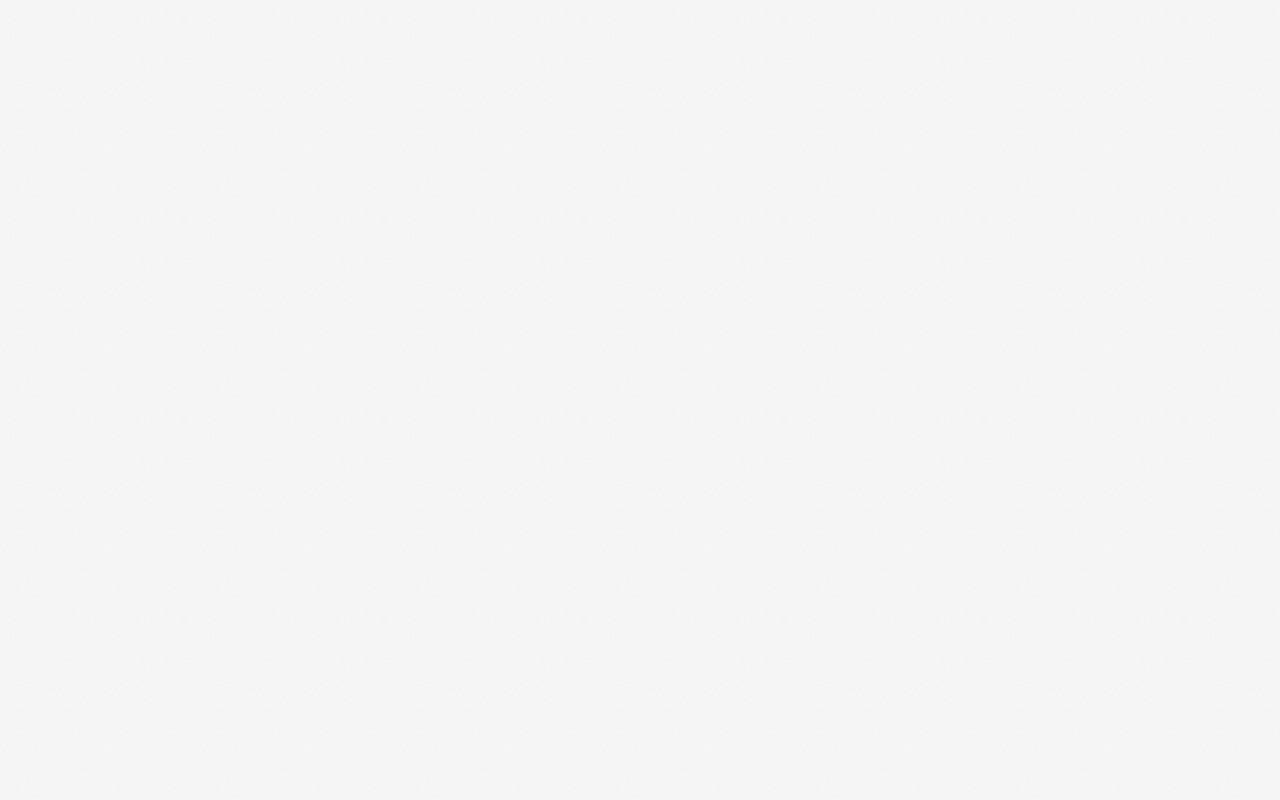
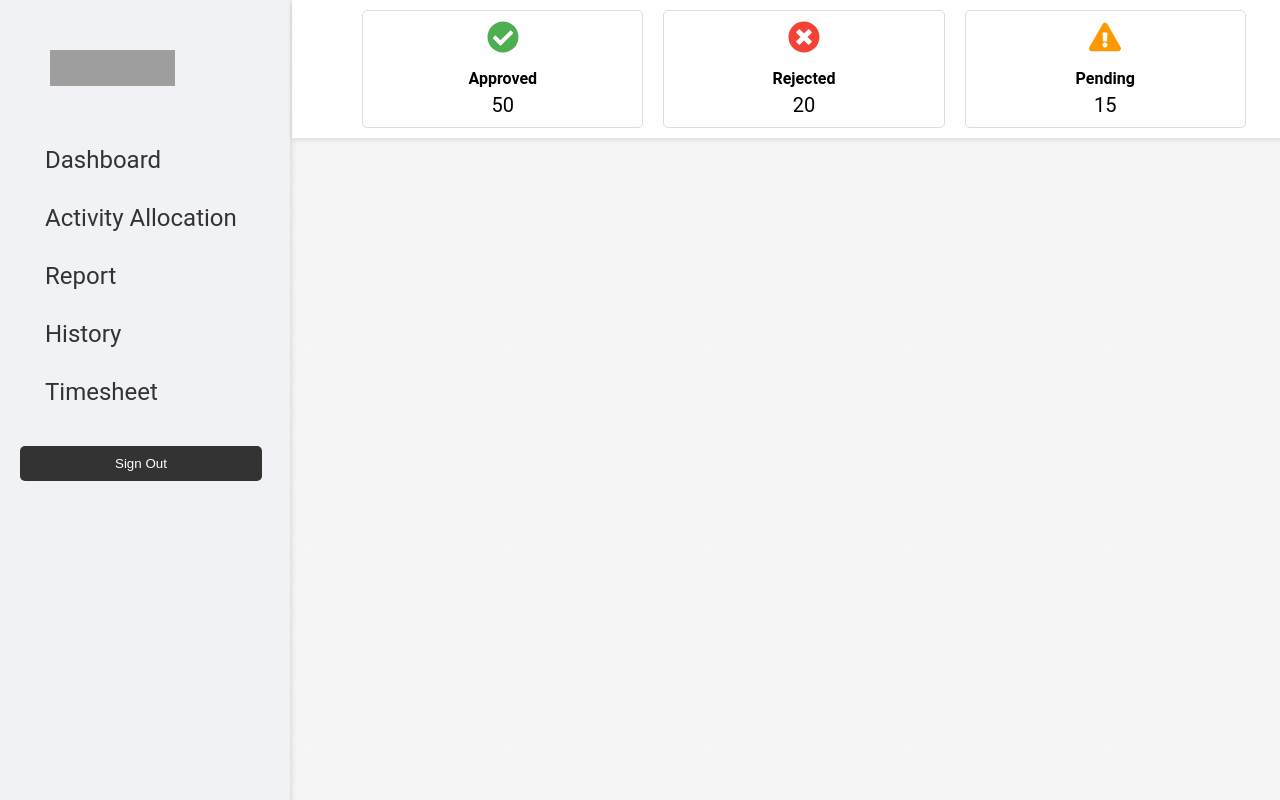
Before and after one commit to Pr776/Manager_System, a React (Create React App) app in the folder Frontend_Manager/tm/: page /dashboard in a window 1280 px wide. Before the commit this address had no page. Built offline with nearby package versions, Linux system fonts and the light colour scheme; grey boxes are pictures that could not be loaded.

Commit message:
Dashboard added

```diff
--- a/Frontend_Manager/tm/package.json
+++ b/Frontend_Manager/tm/package.json
@@ -12,9 +12,12 @@
     "@testing-library/user-event": "^13.5.0",
     "antd": "^5.12.7",
     "bourbon": "^7.3.0",
+    "chart.js": "^4.4.1",
     "css-loader": "^6.8.1",
     "react": "^18.2.0",
+    "react-chartjs-2": "^5.2.0",
     "react-dom": "^18.2.0",
+    "react-icons": "^5.0.1",
     "react-router-dom": "^6.21.1",
     "react-scripts": "5.0.1",
     "sass": "^1.69.5",
--- a/Frontend_Manager/tm/src/App.js
+++ b/Frontend_Manager/tm/src/App.js
@@ -4,15 +4,22 @@ import Login from "./Components/Login";
 import Login2 from "./Components/Login2";
 import ForgotPassword from "./Components/ForgotPassword";
 import { Routes,Route } from "react-router-dom";
+import Dashboard from "./Components/Dashboard";
+
 
 
 
 function App() {
+
+  const approvedCount = 50;
+  const rejectedCount = 20;
+  const pendingCount = 15;
   return (
     <div className="App">
       <Routes>
         <Route path="/" element={<Login2 />} />
         <Route path="/forgotpassword" element={<ForgotPassword />} />
+        <Route path="/dashboard" element={<Dashboard approvedCount={approvedCount} rejectedCount={rejectedCount} pendingCount={pendingCount} />} />
       </Routes>
     </div>
   );
--- /dev/null
+++ b/Frontend_Manager/tm/src/Components/Dashboard.js
@@ -0,0 +1,210 @@
+import styled from "styled-components";
+import { Link, useNavigate } from "react-router-dom";
+import React from "react";
+import {
+  FaCheckCircle,
+  FaTimesCircle,
+  FaExclamationTriangle,
+} from "react-icons/fa";
+
+
+const DashboardContainer = styled.div`
+  display: flex;
+`;
+
+const SidebarContainer = styled.div`
+  background-color: #f0f2f5;
+  width: 250px;
+  height: 100vh;
+  display: flex;
+  flex-direction: column;
+  align-items: flex-start; /* Align items to the left */
+  padding: 20px;
+  position: fixed;
+  top: 0;
+  left: 0;
+  z-index: 1000; /* Ensure the sidebar is above other elements */
+  box-shadow: 2px 0px 5px rgba(0, 0, 0, 0.1); /* Add shadow for a bit of depth */
+`;
+
+const LogoContainer = styled.div`
+  display: flex;
+  align-items: center;
+  margin-bottom: 20px;
+`;
+
+const Logo = styled.img`
+  width: 200px;
+  height: 36px;
+  margin-right: 10px;
+`;
+
+const CompanyName = styled.h1`
+  font-size: 20px;
+  font-weight: bold;
+  color: #333;
+`;
+
+const MenuContainer = styled.ul`
+  list-style: none;
+  margin: 0;
+  padding: 0;
+  width: 100%;
+`;
+
+const MenuItem = styled.li`
+  margin-bottom: 10px;
+`;
+
+const MenuLink = styled.a`
+  display: flex;
+  align-items: center;
+  padding: 10px 15px;
+  border-radius: 5px;
+  text-decoration: none;
+  color: #333;
+
+  &:hover {
+    background-color: #e0e4e8;
+  }
+`;
+
+const MenuIcon = styled.i`
+  margin-right: 10px;
+`;
+
+const FooterContainer = styled.div`
+  display: flex;
+  flex-direction: column; /* Adjust the direction to column */
+  align-items: center;
+  margin-top: auto;
+  margin-top: 20px; /* Add some margin to the top */
+`;
+
+const SignOutButton = styled.button`
+  background-color: #333;
+  color: #fff;
+  padding: 10px 95px;
+  border: none;
+  border-radius: 5px;
+  cursor: pointer;
+`;
+
+const StatusContainer = styled.div`
+  width: 80%;
+  display: flex;
+  justify-content: center;
+  align-items: center;
+  position: fixed;
+  top: 0;
+  left: 292px; /* Adjust the left position */
+  background-color: #fff;
+  padding: 10px;
+  box-shadow: 0 2px 5px rgba(0, 0, 0, 0.1);
+  z-index: 1000;
+  box-sizing: border-box;
+`;
+
+const StatusBox = styled.div`
+  display: flex;
+  flex-direction: column;
+  align-items: center;
+  justify-content: center;
+  background-color: #fff;
+  border: 1px solid #ddd;
+  border-radius: 5px;
+  padding: 10px;
+  text-align: center;
+  width: calc(30% - 20px);
+  margin: 0 10px;
+  box-sizing: border-box;
+`;
+
+const StatusTitle = styled.p`
+  font-size: 16px;
+  font-weight: bold;
+  margin-bottom: 5px;
+`;
+
+const StatusCount = styled.span`
+  font-size: 20px;
+`;
+
+const Dashboard = ({ approvedCount, rejectedCount, pendingCount }) => {
+  const navigate = useNavigate();
+
+  const handleSignOut = () => {
+    // Handle sign out logic here
+    // For example, you might clear user authentication state
+    navigate("/"); // Navigate to the Login2 component
+  };
+  return (
+    <>
+    <DashboardContainer>
+      <SidebarContainer>
+        <LogoContainer>
+          {/* Add your logo here */}
+          <Logo src="https://www.ldtech.in/images/logo.png" alt="logo" />
+          {/* <CompanyName>Your Company Name</CompanyName> */}
+        </LogoContainer>
+        <MenuContainer>
+          <MenuItem>
+            <MenuLink href="/dashboard">
+              <MenuIcon className="fas fa-tachometer-alt" />
+              Dashboard
+            </MenuLink>
+          </MenuItem>
+          <MenuItem>
+            <MenuLink href="/activity-allocation">
+              <MenuIcon className="fas fa-calendar-check" />
+              Activity Allocation
+            </MenuLink>
+          </MenuItem>
+          <MenuItem>
+            <MenuLink href="/report">
+              <MenuIcon className="fas fa-file-alt" />
+              Report
+            </MenuLink>
+          </MenuItem>
+          <MenuItem>
+            <MenuLink href="/history">
+              <MenuIcon className="fas fa-history" />
+              History
+            </MenuLink>
+          </MenuItem>
+          <MenuItem>
+            <MenuLink href="/timesheet">
+              <MenuIcon className="fas fa-file-invoice" />
+              Timesheet
+            </MenuLink>
+          </MenuItem>
+        </MenuContainer>
+        <FooterContainer>
+          <SignOutButton onClick={handleSignOut}>Sign Out</SignOutButton>
+        </FooterContainer>
+      </SidebarContainer>
+      <StatusContainer>
+        <StatusBox>
+          <FaCheckCircle color="#4caf50" size={32} />
+          <StatusTitle>Approved</StatusTitle>
+          <StatusCount>{approvedCount}</StatusCount>
+        </StatusBox>
+
+        <StatusBox>
+          <FaTimesCircle color="#f44336" size={32} />
+          <StatusTitle>Rejected</StatusTitle>
+          <StatusCount>{rejectedCount}</StatusCount>
+        </StatusBox>
+
+        <StatusBox>
+          <FaExclamationTriangle color="#ff9800" size={32} />
+          <StatusTitle>Pending</StatusTitle>
+          <StatusCount>{pendingCount}</StatusCount>
+        </StatusBox>
+      </StatusContainer>
+      </DashboardContainer>
+    </>
+  );
+};
+
+export default Dashboard;
--- a/Frontend_Manager/tm/src/Components/Login2.js
+++ b/Frontend_Manager/tm/src/Components/Login2.js
@@ -23,6 +23,7 @@ const Login2 = () => {
     e.preventDefault();
     if (state.username === "user" && state.password === "password") {
       setState({ ...state, isLoggedIn: true });
+      navigate("/dashboard");
     } else {
       setState({ ...state, errorMessage: "Invalid username or password" });
     }
```
Also changed, not shown: Frontend_Manager/tm/src/Components/Dashboard.css (added), 1 other file (tests, documents, lock files or other folders).
